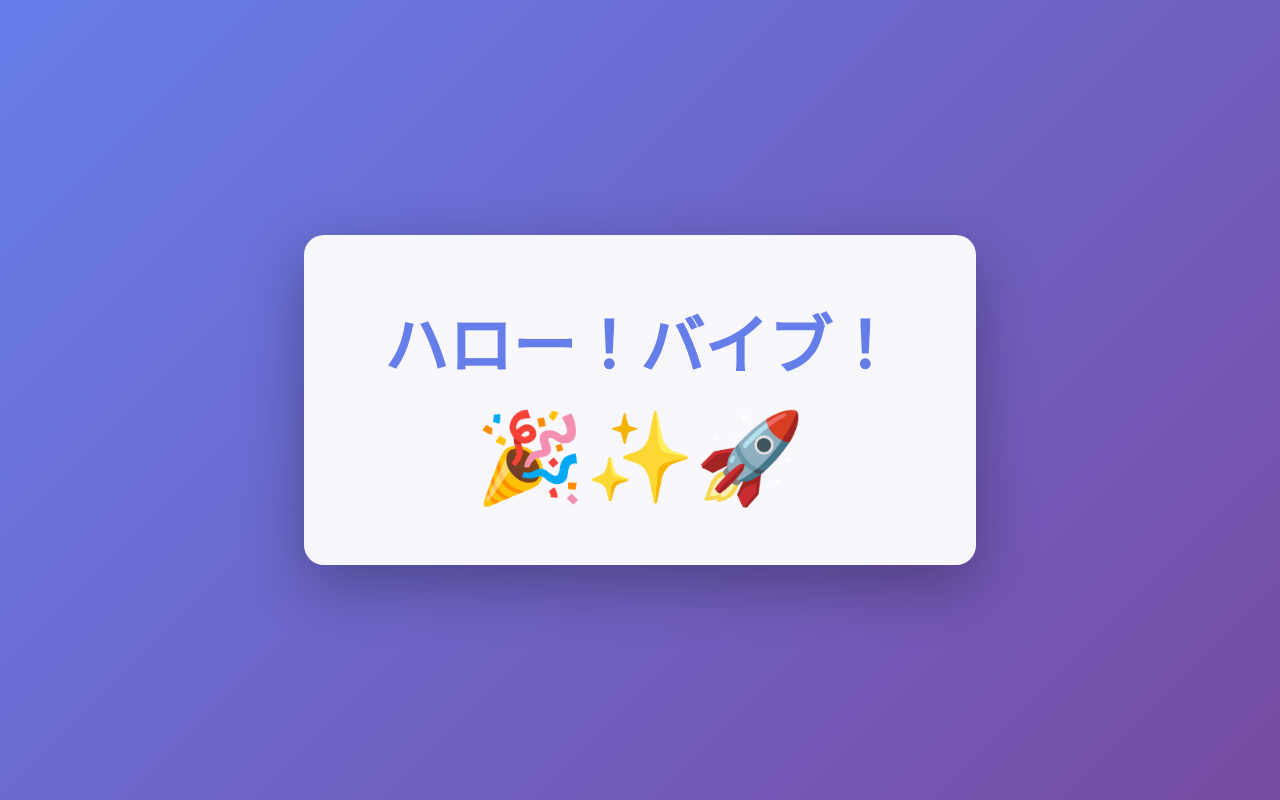
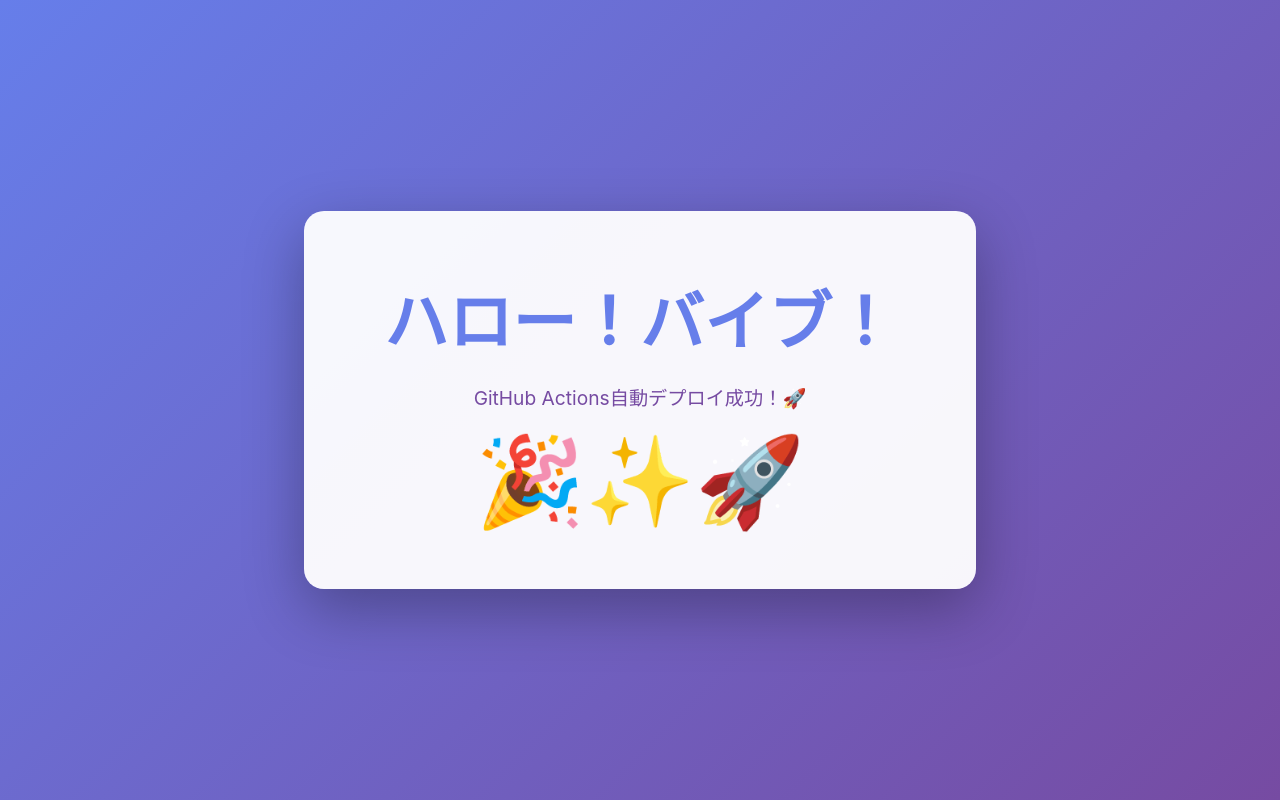
Before and after one commit to noorbogcom-ux/hello-vibe, a plain HTML site: page index.html in a window 1280 px wide. Drawn offline with Linux system fonts and the light colour scheme.

Commit message:
Test: GitHub Actions auto deploy

```diff
--- a/index.html
+++ b/index.html
@@ -88,6 +88,7 @@
 <body>
     <div class="container">
         <h1>ハロー！バイブ！</h1>
+        <p style="color: #764ba2; font-size: 1.2rem; margin-top: 20px;">GitHub Actions自動デプロイ成功！🚀</p>
         <div class="emoji">🎉✨🚀</div>
     </div>
 </body>
```
